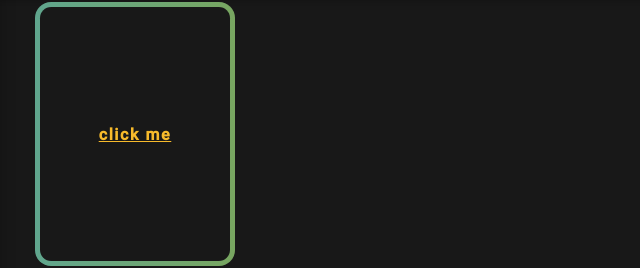
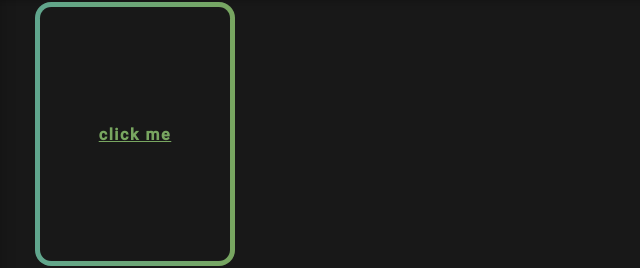
Before and after one commit to Laxxx5000/P-Seminar-Code, a plain HTML site: page index.html in a window 1280 px wide. In both pictures the pointer is over the link 134 px from the left and 232 px from the top of the page. Shown: the part 98-366 px from the top of the page, 0-640 px from the left. Drawn offline with Linux system fonts and the light colour scheme.

Commit message:
colors + simplicity

```diff
--- a/magicbox.css
+++ b/magicbox.css
@@ -50,14 +50,8 @@
    .card:hover::after {
     opacity: 0;
    }
-
    .card:hover a {
-    color: #f7ba2b;
-    text-decoration: underline;
-    transition: color 1s ;
-   }
-   .card:hover a {
-    color: #f7ba2b;
+    color: #78A660;
     text-decoration: underline;
     transition: color 1s ;
    }
```
